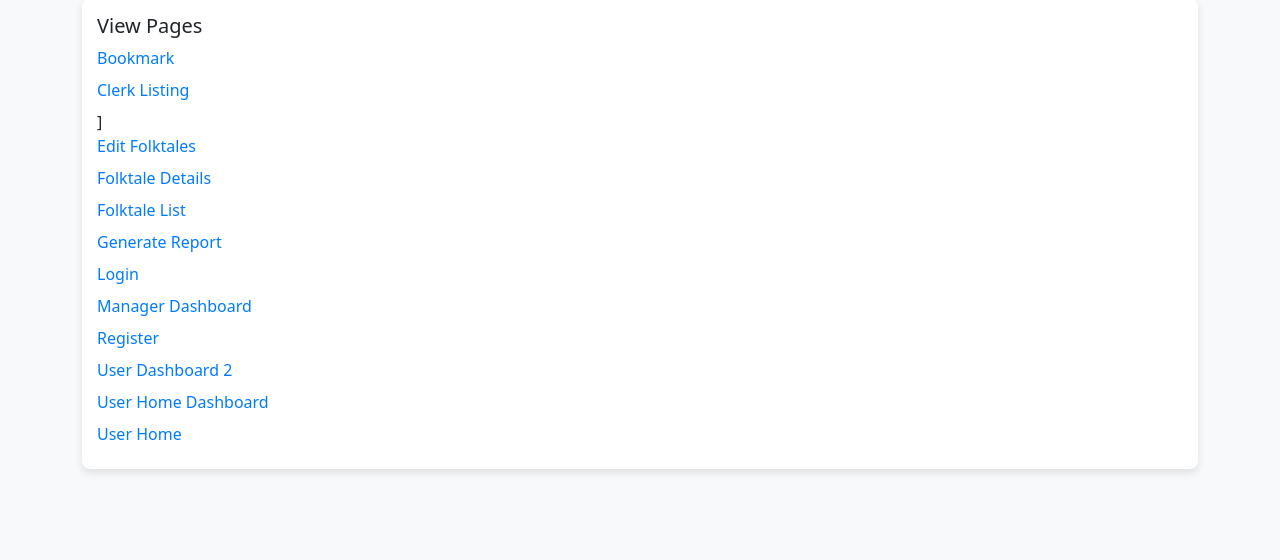
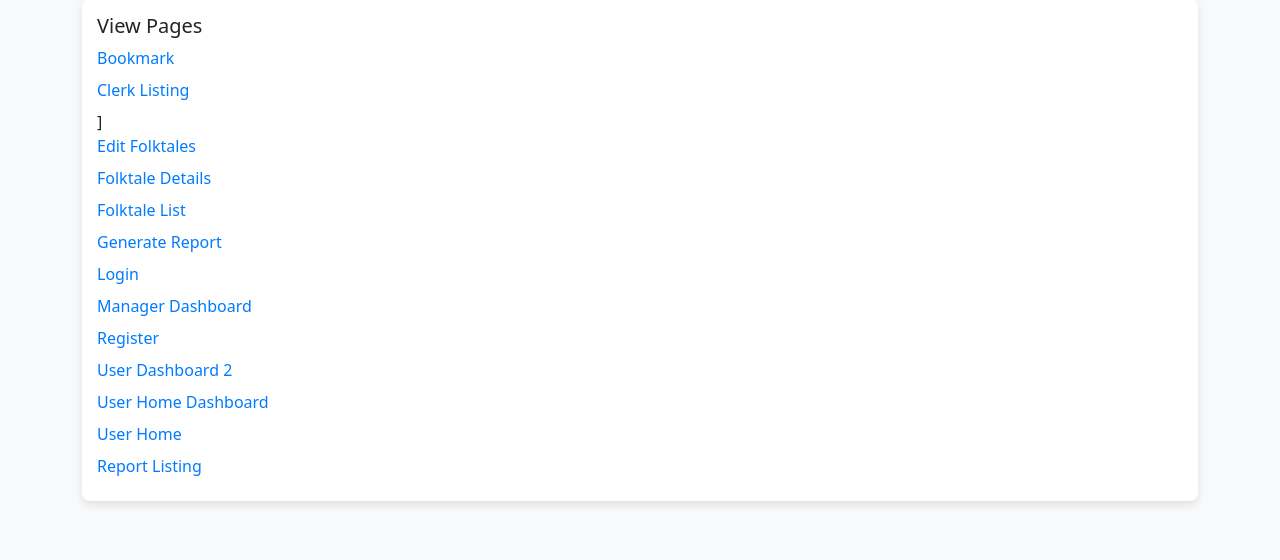
Before and after one commit to stobericake/MalayanFolktalesHub, a PHP site: page / in a window 1280 px wide. Shown: the part 113-673 px from the top of the page. Run offline with PHP 8.4, Linux system fonts and the light colour scheme.

Commit message:
upadate?

```diff
--- a/view/index.php
+++ b/view/index.php
@@ -48,6 +48,7 @@
             <a href="userdashboard2.php">User Dashboard 2</a>
             <a href="userhomedashboard.php">User Home Dashboard</a>
             <a href="userhome.php">User Home</a>
+            <a href="listing.php">Report Listing</a>
         </div>
     </div>
 
```
